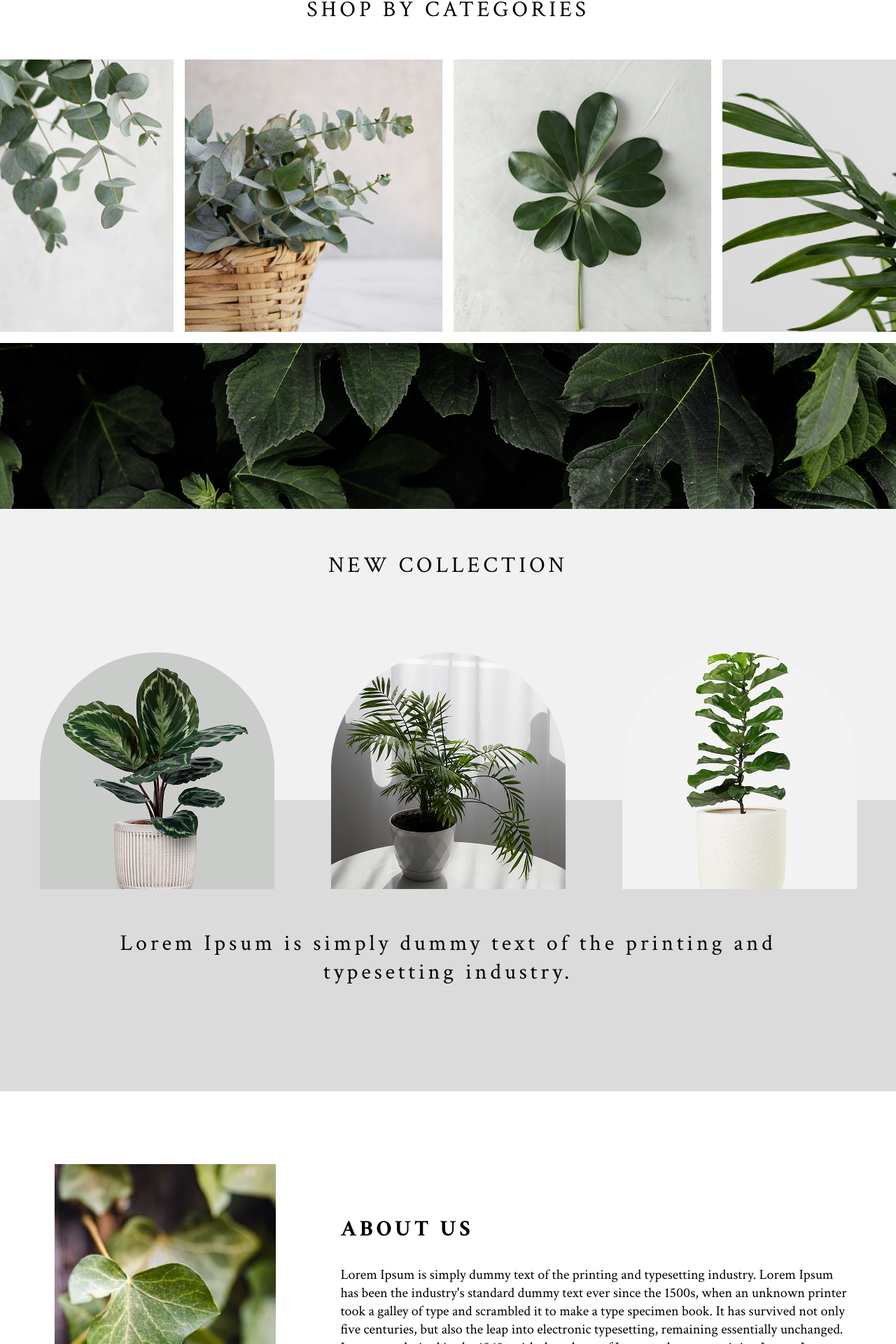
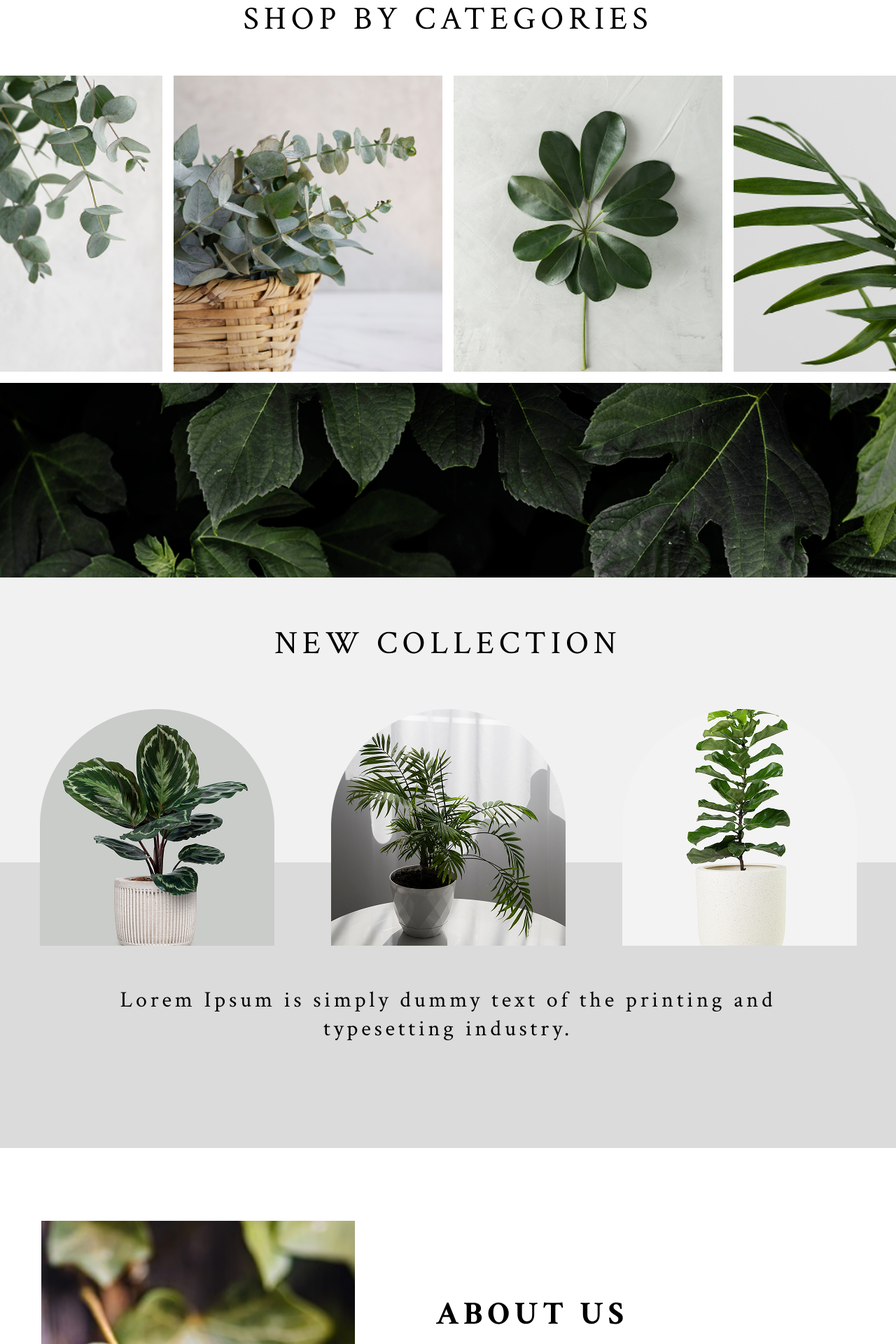
Before and after one commit to alla-r/test-task-lumina-flow, a React (Vite) app: page / in a window 1280 px wide. Shown: the part 875-2795 px from the top of the page at 70% size. Built offline with nearby package versions, Linux system fonts and the light colour scheme.

Commit message:
add smooth responsiveness

```diff
--- a/src/App.scss
+++ b/src/App.scss
@@ -41,16 +41,12 @@ button {
 /* Desktop */
 @media (min-width: 64em) {
   .container {
-    // max-width: 66.8125rem;
     max-width: clamp(66.8125rem, 92%, 101.1875rem);
   }
 }
 
 /* Extra large */
 @media (min-width: 87.5em) {
-  // .container {
-  //   max-width: 101.1875rem;
-  // }
 }
 
 /* Button componnet */
--- a/src/components/SectionHeading/SectionHeading.scss
+++ b/src/components/SectionHeading/SectionHeading.scss
@@ -2,18 +2,18 @@
 
 .heading {
   text-align: center;
-  font-size: 20px;
+  font-size: clamp(1.25rem, 0.5rem + 3vw, 2rem);
   letter-spacing: 0.15em;
 
   &--normal {
     font-weight: 400;
-    margin: 1.5rem;
+    margin-top: clamp(1.5rem, 5vw, 3.75rem);
   }
 
   &--bold {
     font-weight: 700;
     text-align: center;
-    margin-bottom: 1rem;
+    margin-bottom: clamp(1rem, 3vw, 1.75rem);
   }
 }
 
@@ -21,16 +21,16 @@
 @media (min-width: 37.5em) {
   .heading {
     max-width: 311px;
-    font-size: 32px;
+    font-size: clamp(2rem, 0.5rem + 3vw, 3rem);
 
     &--normal {
       margin: 0 auto;
-      margin-top: 3.75rem;
+      margin-top: clamp(3.75rem, 5vw, 5rem);
     }
 
     &--bold {
       text-align: left;
-      margin-bottom: 1.75rem;
+      margin-bottom: clamp(1.75rem, 3vw, 2rem);
     }
   }
 }
@@ -39,20 +39,9 @@
 @media (min-width: 64em) {
   .heading {
     max-width: 100%;
-
-    &--bold {
-      margin-bottom: 2rem;
-    }
   }
 }
 
 /* Extra large */
 @media (min-width: 87.5em) {
-  .heading {
-    font-size: 48px;
-
-    &--normal {
-      margin-top: 5rem;
-    }
-  }
 }
--- a/src/components/TextField/TextField.scss
+++ b/src/components/TextField/TextField.scss
@@ -12,7 +12,7 @@
   }
 
   &::placeholder {
-    font-size: 15px;
+    font-size: 0.9375rem;
     font-family: variables.$font-main;
     color: #000;
   }
@@ -25,14 +25,14 @@
 /* Tablet */
 @media (min-width: 37.5em) {
   .text-field {
-    height: 63px;
+    height: clamp(63px, 8vw, 81px);
 
     &--big {
-      height: 101px;
+      height: clamp(101px, 14vw, 130px);
     }
 
     &::placeholder {
-      font-size: 20px;
+      font-size: clamp(1.25rem, 0.5rem + 2vw, 2.25rem);
     }
   }
 }
@@ -40,25 +40,14 @@
 /* Desktop */
 @media (min-width: 64em) {
   .text-field {
-    height: 81px;
+    height: clamp(81px, 9vw, 121px);
 
     &--big {
-      height: 130px;
+      height: clamp(130px, 14vw, 194px);
     }
   }
 }
 
 /* Extra large */
 @media (min-width: 87.5em) {
-  .text-field {
-    height: 121px;
-
-    &--big {
-      height: 194px;
-    }
-
-    &::placeholder {
-      font-size: 36px;
-    }
-  }
 }
--- a/src/sections/AboutSection/AboutSection.scss
+++ b/src/sections/AboutSection/AboutSection.scss
@@ -27,7 +27,7 @@
   }
 
   &__text {
-    font-size: 20px;
+    font-size: 1.25rem;
     margin-bottom: 1rem;
   }
 }
@@ -44,17 +44,17 @@
       display: flex;
       justify-content: center;
       align-items: center;
-      gap: 2.5rem;
-      padding-top: 4.25rem;
-      padding-bottom: 2.875rem;
+      gap: clamp(2.5rem, 8vw, 5.8rem);
+      padding-top: clamp(4.25rem, 11vw, 6.5rem);
+      padding-bottom: clamp(2.875rem, 14vw, 8rem);
       padding-left: 0.5rem;
     }
 
     &__image-wrapper {
       margin: 0;
       flex-shrink: 0;
-      width: 251px;
-      height: 508px;
+      width: clamp(251px, 35vw, 473px);
+      height: clamp(508px, 68vw, 938px);
     }
 
     &__image {
@@ -65,15 +65,15 @@
     }
 
     &__content {
-      max-width: 561px;
+      max-width: clamp(561px, 50vw, 724px);
     }
 
     &__button {
-      margin-top: 2rem;
+      margin-top: clamp(2rem, 4vw, 4rem);
     }
 
     &__text {
-      font-size: 20px;
+      font-size: clamp(1.25rem, 0.25rem + 1.5vw, 2.25rem);
       margin-bottom: 1rem;
     }
   }
@@ -85,22 +85,15 @@
     align-items: flex-start;
 
     .container {
-      padding-top: 6.5rem;
-      padding-bottom: 8rem;
-      gap: 5.8rem;
+      gap: clamp(5.8rem, 9vw, 8rem);
     }
 
     &__image-wrapper {
-      width: 316px;
-      height: 626px;
+      flex-shrink: 0;
     }
 
     &__content {
-      max-width: 724px;
-    }
-
-    &__button {
-      margin-top: 3rem;
+      max-width: clamp(724px, 50vw, 1074px);
     }
   }
 }
@@ -108,32 +101,6 @@
 /* Extra large */
 @media (min-width: 87.5em) {
   .about {
-    margin: 8rem;
-    max-width: 1700px;
     justify-content: space-between;
-    gap: 8rem;
-
-    .container {
-      padding: 0;
-      gap: 8rem;
-    }
-
-    &__image-wrapper {
-      flex-shrink: 0;
-      width: 474px;
-      height: 938px;
-    }
-
-    &__content {
-      max-width: 1074px;
-    }
-
-    &__button {
-      margin-top: 4rem;
-    }
-
-    &__text {
-      font-size: 36px;
-    }
   }
 }
--- a/src/sections/CategorySection/CategorySection.scss
+++ b/src/sections/CategorySection/CategorySection.scss
@@ -11,17 +11,18 @@
     justify-content: center;
     gap: 0.5rem;
     flex-wrap: nowrap;
+    height: clamp(136px, 33vw, 528px);
   }
 
   &__content-2 {
     padding-top: 0.5rem;
     width: 100vw;
+    height: clamp(89px, 23vw, 355px);
   }
 
   &__image-wrapper {
-    flex-shrink: 0;
-    width: 130px;
-    height: 136px;
+    flex: 0 0 30%;
+    width: clamp(133px, 17vw, 518px);
   }
 
   &__image {
@@ -38,11 +39,6 @@
     &__content-1 {
       margin-top: 3rem;
     }
-
-    &__image-wrapper {
-      width: 269px;
-      height: 274px;
-    }
   }
 }
 
@@ -56,11 +52,6 @@
 
     &__content-2 {
       padding-top: 1rem;
-    }
-
-    &__image-wrapper {
-      width: 368px;
-      height: 389px;
     }
   }
 }
@@ -76,10 +67,5 @@
     &__content-2 {
       padding-top: 1.25rem;
     }
-
-    &__image-wrapper {
-      width: 517px;
-      height: 528px;
-    }
   }
 }
--- a/src/sections/ContactSection/ContactSection.scss
+++ b/src/sections/ContactSection/ContactSection.scss
@@ -46,25 +46,27 @@
       justify-content: space-between;
       align-items: center;
       gap: 3rem;
-      padding: 5.5rem 2rem 6rem;
+      padding-top: clamp(5.5rem, 7vw, 6rem);
+      padding-right: clamp(2rem, -4vw, 0rem);
+      padding-bottom: clamp(6rem, 14vw, 9rem);
+      padding-left: clamp(0rem, 8vw, 7.5rem);
     }
 
     &__form {
       margin: 0;
-      // width: 100%;
-      width: 437px;
-      gap: 0.5rem;
+      width: clamp(437px, 42vw, 561px);
+      gap: clamp(0.5rem, 5vw, 1.5rem);
     }
 
     &__button {
-      margin-top: 2rem;
+      margin-top: clamp(2rem, 4vw, 4rem);
       margin-bottom: 0;
     }
 
     &__image-wrapper {
       margin: 0;
-      width: 302px;
-      height: 429px;
+      width: clamp(302px, 43vw, 439px);
+      height: clamp(429px, 58vw, 624px);
     }
   }
 }
@@ -72,53 +74,19 @@
 /* Desktop */
 @media (min-width: 64em) {
   .contact {
-    // padding: 5rem 3rem;
-    gap: 3rem;
     background: linear-gradient(to right, #f1f1f1 70%, #dbdbdb 70%);
 
-    .container {
-      padding: 6rem 0rem 8rem 1rem;
-    }
-
     &__form {
-      width: 561px;
-      gap: 0.55rem;
-    }
-
-    &__button {
-      margin-top: 2.2rem;
-      margin-bottom: 0;
+      width: clamp(561px, 45vw, 617px);
     }
 
     &__image-wrapper {
-      width: 439px;
-      height: 624px;
+      width: clamp(439px, 43vw, 657px);
+      height: clamp(624px, 58vw, 934px);
     }
   }
 }
 
 /* Extra large */
 @media (min-width: 87.5em) {
-  .contact {
-    gap: 13.5rem;
-
-    .container {
-      padding: 6rem 0rem 9rem 7.5rem;
-    }
-
-    &__form {
-      width: 617px;
-      gap: 1.5rem;
-    }
-
-    &__button {
-      margin-top: 4rem;
-    }
-
-    &__image-wrapper {
-      margin: 0 auto;
-      width: 657px;
-      height: 934px;
-    }
-  }
 }
--- a/src/sections/HeroSection/HeroSection.scss
+++ b/src/sections/HeroSection/HeroSection.scss
@@ -22,7 +22,7 @@
   }
 
   &__text {
-    font-size: 0.875rem;
+    font-size: clamp(0.875rem, 0.5rem + 3vw, 1.25rem);
     width: 50%;
     padding-left: 0.9rem;
   }
@@ -75,7 +75,6 @@
 
     &__text {
       width: 100%;
-      font-size: 20px;
       padding-left: 0;
       margin-bottom: 1rem;
     }
@@ -130,12 +129,11 @@
 @media (min-width: 87.5em) {
   .hero {
     &__content {
-      // gap: 2rem;
       max-width: 918px;
     }
 
     &__text {
-      font-size: 2rem;
+      font-size: clamp(1.25rem, 0.5rem + 3vw, 2rem);
     }
 
     &__title {
--- a/src/sections/NewSection/NewSection.scss
+++ b/src/sections/NewSection/NewSection.scss
@@ -11,18 +11,18 @@
     padding-bottom: 60px;
     max-width: 298px;
     text-align: center;
-    font-size: 15px;
+    font-size: 0.9375rem;
     font-weight: 400;
     letter-spacing: 0.15em;
   }
 
   &__content {
-    margin-top: 2rem;
+    margin-top: clamp(2rem, 3vw, 3rem);
     display: flex;
     flex-direction: column;
     justify-content: center;
     align-items: center;
-    gap: 0.25rem;
+    gap: clamp(0.25rem, 3vw, 2rem);
   }
 
   .container {
@@ -66,12 +66,11 @@
       padding-bottom: 70px;
       max-width: 747px;
       width: 92%;
-      font-size: 32px;
+      font-size: 2rem;
     }
 
     &__content {
-      margin-top: 3rem;
-      gap: 2rem;
+      margin-top: clamp(3rem, 5vw, 6.5rem);
     }
 
     &__image-row {
@@ -97,11 +96,6 @@
       max-width: 967px;
     }
 
-    &__content {
-      margin-top: 6.5rem;
-      gap: 2rem;
-    }
-
     &__image-row {
       gap: 4.4rem;
     }
@@ -121,12 +115,7 @@
     &__text {
       padding-bottom: 133px;
       max-width: 1246px;
-      font-size: 40px;
-    }
-
-    &__content {
-      margin-top: 6.5rem;
-      gap: 2rem;
+      font-size: 2.5rem;
     }
 
     &__image-row {
```
